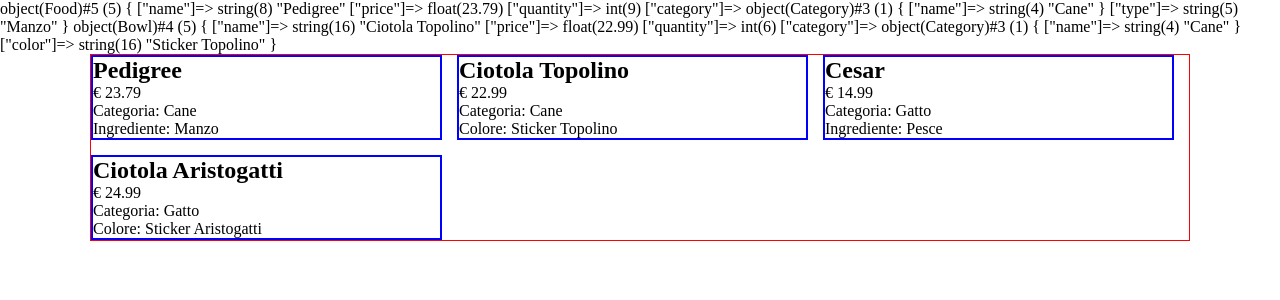
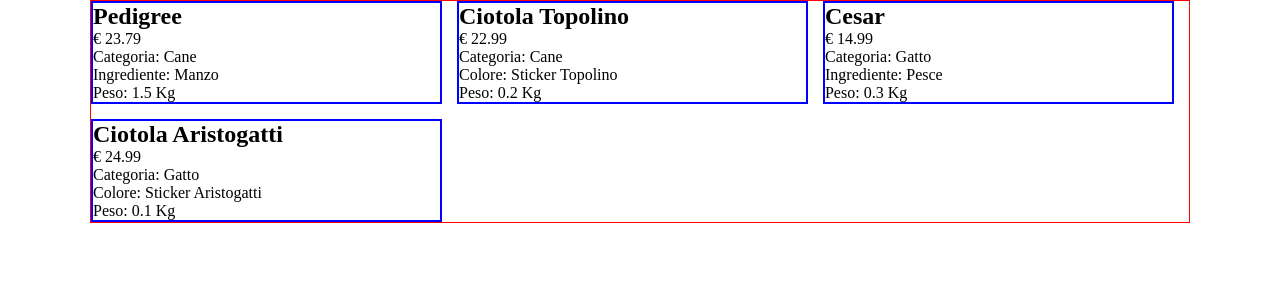
Before and after one commit to MonicaSerraWebDeveloper/php-oop-2, a PHP site: page / in a window 1280 px wide. Shown: the top 300 px of the page. Run offline with PHP 8.4, Linux system fonts and the light colour scheme.

Commit message:
feat: add the Traits folder and add a weight attribute that we can use in multiple file and print in the HTML document

```diff
--- a/Models/Bowl.php
+++ b/Models/Bowl.php
@@ -1,8 +1,13 @@
 <?php
 
 require_once __DIR__ . '/Product.php';
+require_once __DIR__ . '/../Traits/Weight.php';
+
 
 class Bowl extends Product {
+
+    use Weight;
+
     public $color;
 
     public function __construct($_name, $_price, $_quantity, Category $_category, $_color) {
--- a/Models/Food.php
+++ b/Models/Food.php
@@ -1,8 +1,12 @@
 <?php
 
 require_once __DIR__ . '/Product.php';
+require_once __DIR__ . '/../Traits/Weight.php';
 
 class Food extends Product {
+
+    use Weight;
+
     public $type;
 
     public function __construct($_name, $_price, $_quantity, Category $_category, $_type) {
--- /dev/null
+++ b/Traits/Weight.php
@@ -0,0 +1,15 @@
+<?php
+
+trait Weight {
+    protected $weight;
+
+    public function getWeight() {
+        return $this->weight;
+    }
+
+    public function setWeight($_weight) {
+        $this->weight = $_weight;
+    }
+}
+
+?>
--- a/index.php
+++ b/index.php
@@ -8,19 +8,35 @@ require_once __DIR__ . '/Models/Shop.php';
 
 $shop = new Shop('Pet Shop');
 
-// Dog Products
+// **** DOG PRODUCT ****
+
+//Definire la categoria del "cane"
 $dogCategory = new Category('Cane');
+// Prodotto "Bowl"
 $bowlDisney = new Bowl('Ciotola Topolino', 22.99, 6, $dogCategory, 'Sticker Topolino');
+// Aggiunta di un Traits->Weight per definire il peso del prodotto
+$bowlDisney->setWeight(0.20);
+
+// Prodotto "Food"
 $crocchette = new Food('Pedigree', 23.79, 9, $dogCategory, 'Manzo');
-var_dump($crocchette);
-var_dump($bowlDisney);
+// Aggiunta di un Traits->Weight per definire il peso del prodotto
+$crocchette->setWeight(1.5);
 
+// **** CATS PRODUCT ****
 
-// Cats Products
+//Definire la categoria del "Gatto"
 $catCategory = new Category('Gatto');
+// Prodotto "Food"
 $catFood = new Food('Cesar', 14.99, 6, $catCategory, 'Pesce');
+// Aggiunta di un Traits->Weight per definire il peso del prodotto
+$catFood->setWeight(0.3);
+
+// Prodotto "Bowl"
 $bowlAristocats = new Bowl('Ciotola Aristogatti', 24.99, 6, $catCategory, 'Sticker Aristogatti');
+// Aggiunta di un Traits->Weight per definire il peso del prodotto
+$bowlAristocats->setWeight(0.1);
 
+// Array con tutti i prodotti all'interno per essere ciclati con un foreach
 $products = [
     $crocchette,
     $bowlDisney,
@@ -54,6 +70,7 @@ $products = [
             <?php } elseif ($className === 'Bowl') { ?>
                 <div>Colore: <?php echo $product->color; ?></div>
             <?php } ?>
+            <div>Peso: <?php echo $product->getWeight() ?> Kg</div>
         </div>
         <?php }?>
     </div>
```
